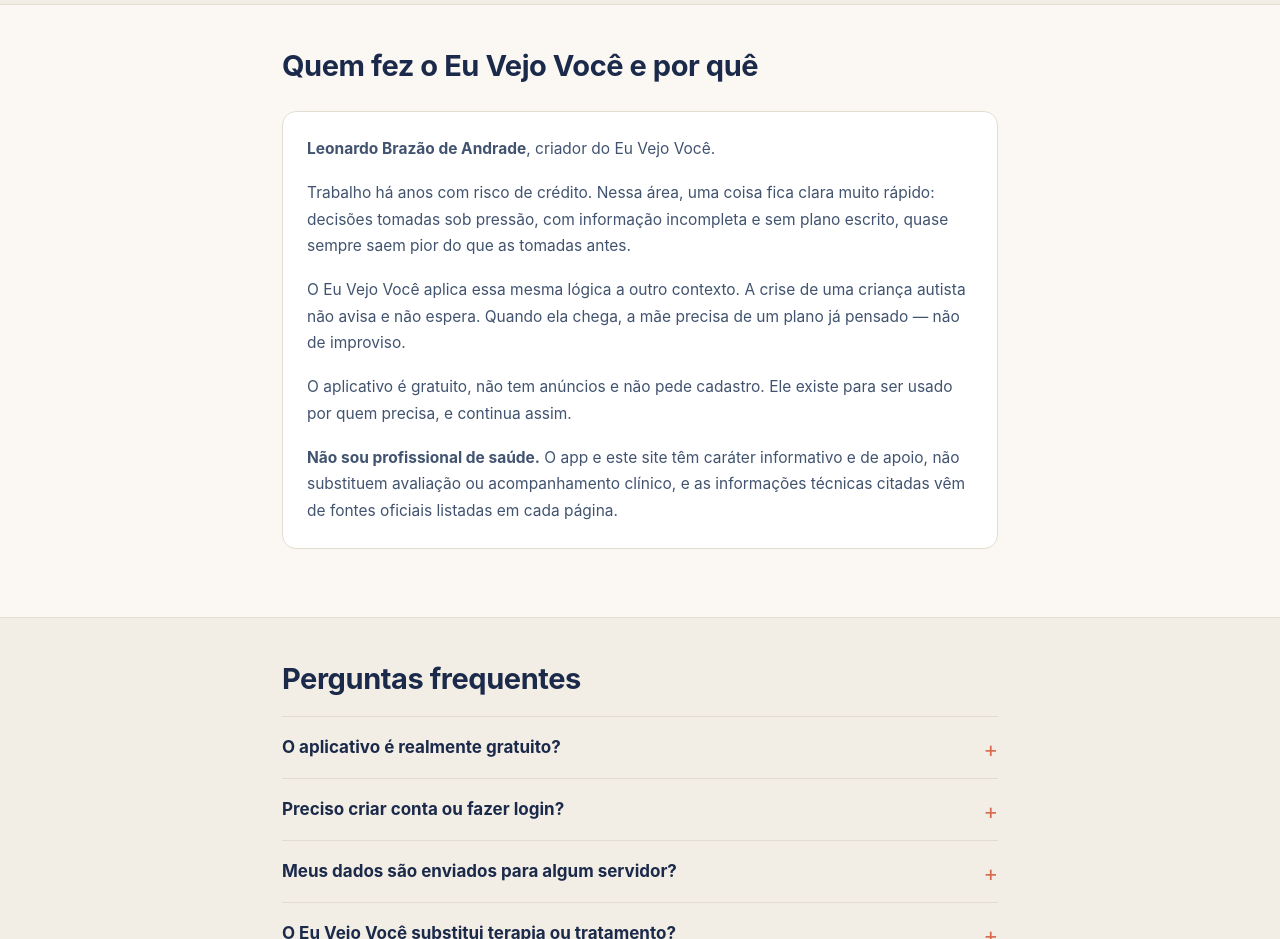
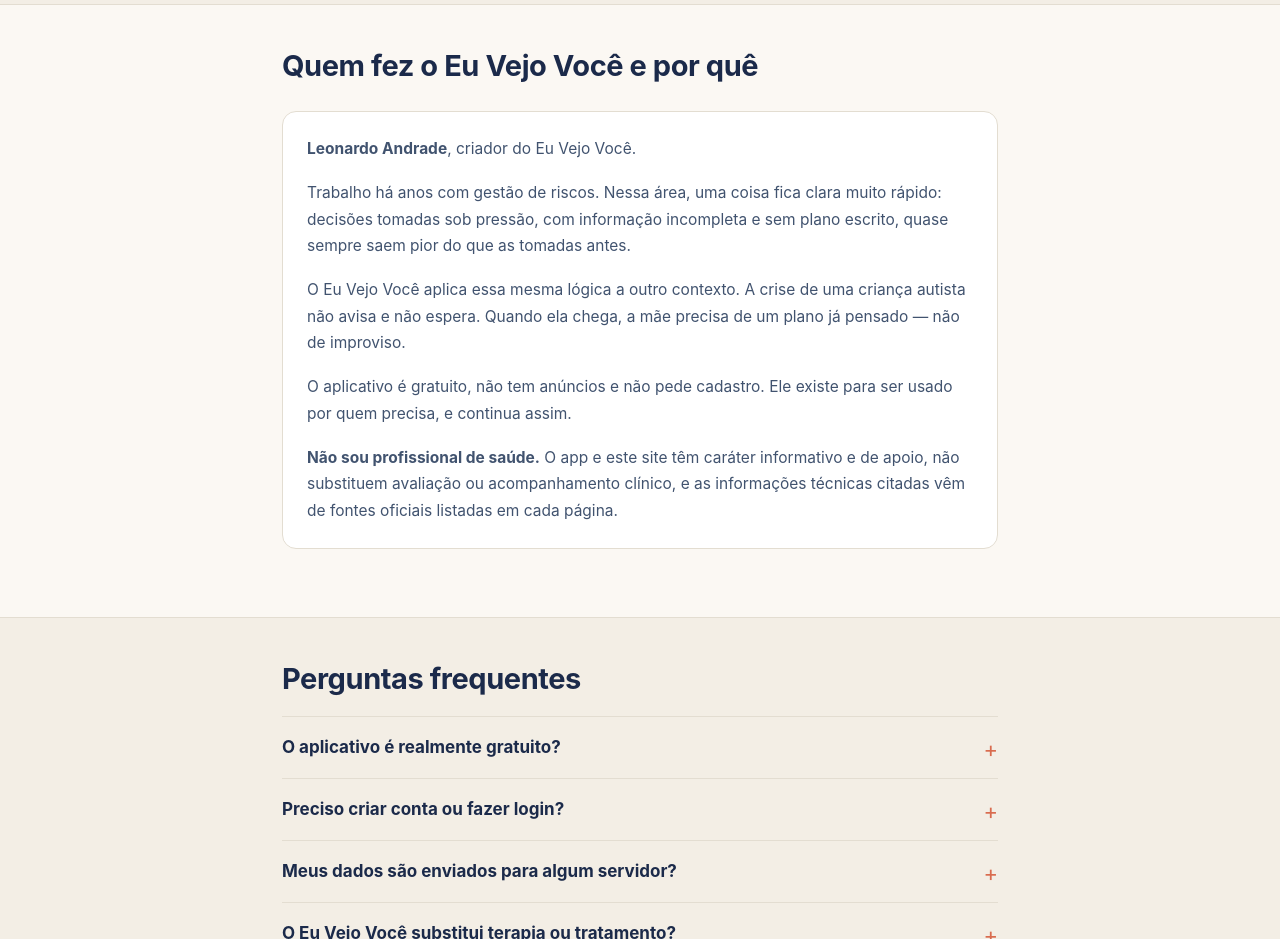
Before and after one commit to leoandradefr/eu-vejo-voce, a plain HTML site: page index.html in a window 1280 px wide. Shown: the part 3020-3959 px from the top of the page. Drawn offline with Linux system fonts and the light colour scheme.

Commit message:
Update index.html

```diff
--- a/index.html
+++ b/index.html
@@ -31,7 +31,7 @@
   },
   "author": {
     "@type": "Person",
-    "name": "Leonardo Brazão de Andrade"
+    "name": "Leonardo Andrade"
   }
 }
 </script>
@@ -141,8 +141,8 @@
       <h2>Quem fez o Eu Vejo Você e por quê</h2>
       <div class="author">
         <div class="author-text">
-          <p><strong>Leonardo Brazão de Andrade</strong>, criador do Eu Vejo Você.</p>
-          <p>Trabalho há anos com risco de crédito. Nessa área, uma coisa fica clara muito rápido: decisões tomadas sob pressão, com informação incompleta e sem plano escrito, quase sempre saem pior do que as tomadas antes.</p>
+          <p><strong>Leonardo Andrade</strong>, criador do Eu Vejo Você.</p>
+          <p>Trabalho há anos com gestão de riscos. Nessa área, uma coisa fica clara muito rápido: decisões tomadas sob pressão, com informação incompleta e sem plano escrito, quase sempre saem pior do que as tomadas antes.</p>
           <p>O Eu Vejo Você aplica essa mesma lógica a outro contexto. A crise de uma criança autista não avisa e não espera. Quando ela chega, a mãe precisa de um plano já pensado — não de improviso.</p>
           <p>O aplicativo é gratuito, não tem anúncios e não pede cadastro. Ele existe para ser usado por quem precisa, e continua assim.</p>
           <p><strong>Não sou profissional de saúde.</strong> O app e este site têm caráter informativo e de apoio, não substituem avaliação ou acompanhamento clínico, e as informações técnicas citadas vêm de fontes oficiais listadas em cada página.</p>
```
